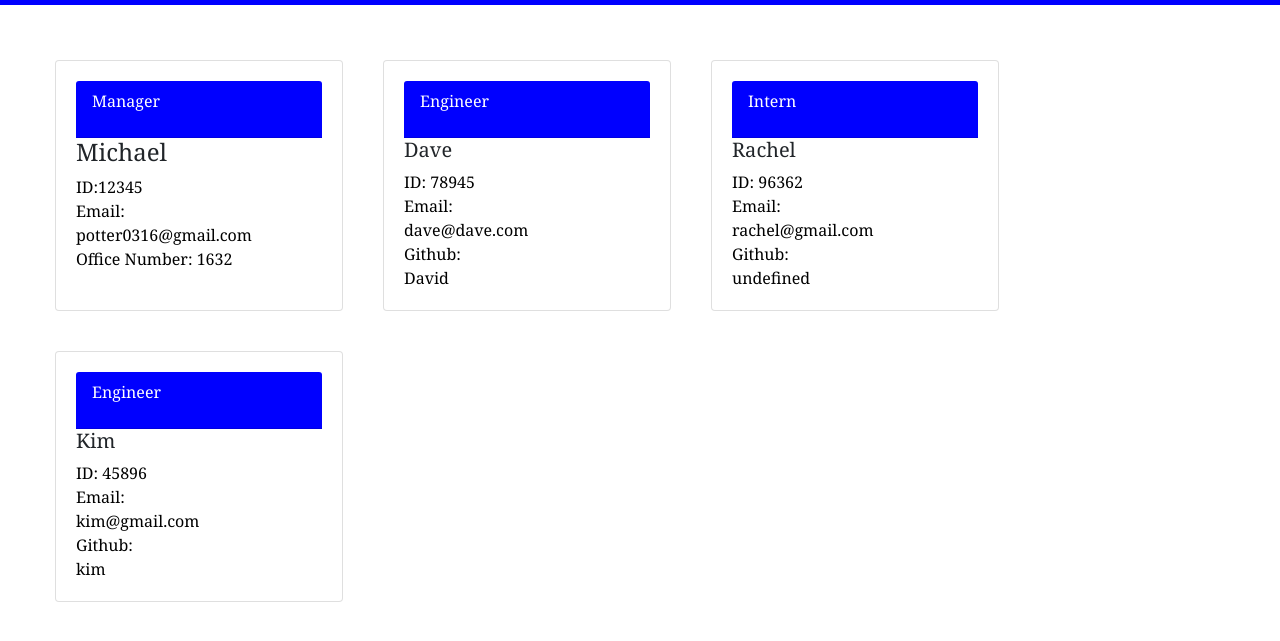
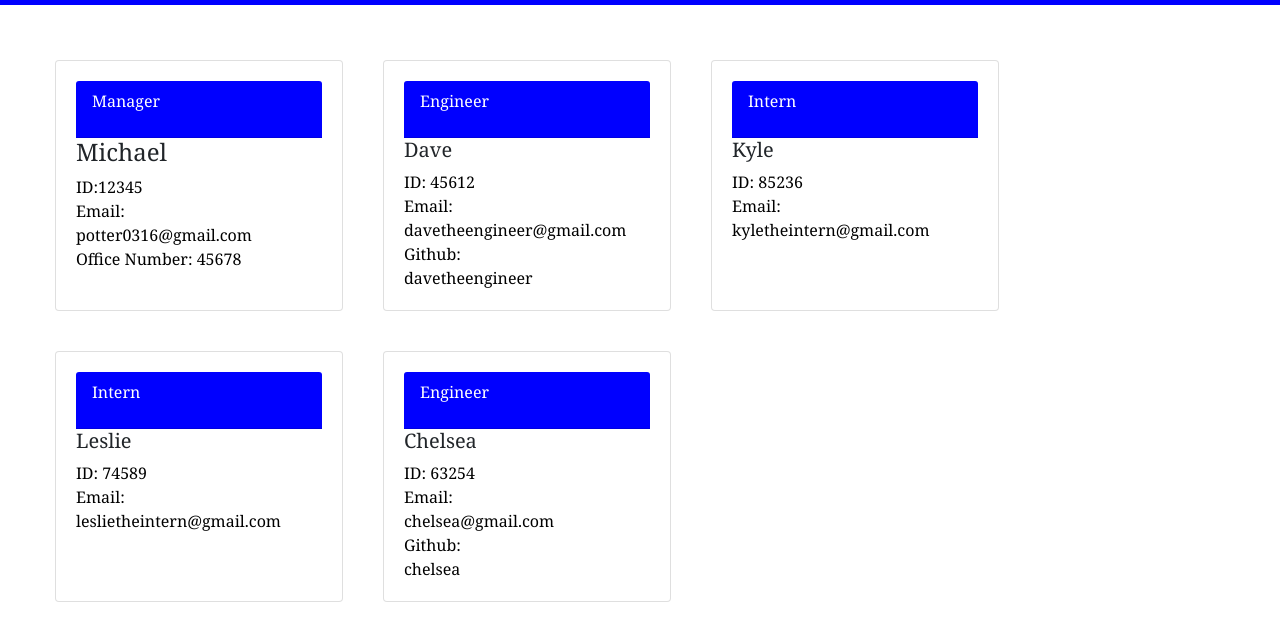
Before and after one commit to potter0316/Team-Profile-Generator, a website: page dist/index.html in a window 1280 px wide. Shown: the part 81-722 px from the top of the page. Drawn offline with nearby package versions, Linux system fonts and the light colour scheme.

Commit message:
final readme

```diff
--- a/dist/index.html
+++ b/dist/index.html
@@ -38,7 +38,7 @@
             <ul class="list-group">
             <li class="list-group">ID:12345</li>
             <li class="list-group">Email:<ahref="mailto:potter0316@gmail.com">potter0316@gmail.com</a></li>
-            <li class="list-group">Office Number: 1632</li>
+            <li class="list-group">Office Number: 45678</li>
             </ul>
         </div>
     </div>
@@ -51,9 +51,9 @@
         <div>
             <h5>Dave</h5>
             <ul class="list-group">
-            <li class="list-group">ID: 78945</li>
-            <li class="list-group">Email:<ahref="mailto:dave@dave.com">dave@dave.com</a></li>
-            <li class="list-group">Github:<ahref="https://github.com/David"</a>David</li>
+            <li class="list-group">ID: 45612</li>
+            <li class="list-group">Email:<ahref="mailto:davetheengineer@gmail.com">davetheengineer@gmail.com</a></li>
+            <li class="list-group">Github:<ahref="https://github.com/davetheengineer"</a>davetheengineer</li>
             </ul>
         </div>
       </div>
@@ -64,11 +64,24 @@
         </div>
 
         <div>
-            <h5>Rachel</h5>
+            <h5>Kyle</h5>
             <ul class="list-group">
-            <li class="list-group">ID: 96362</li>
-            <li class="list-group">Email:<ahref="mailto:rachel@gmail.com">rachel@gmail.com</a?></li>
-            <li class="list-group">Github:<ahref="https://github.com/undefined"</a>undefined</li>
+            <li class="list-group">ID: 85236</li>
+            <li class="list-group">Email:<ahref="mailto:kyletheintern@gmail.com">kyletheintern@gmail.com</a?></li>
+            </ul>
+            </div>
+          </div>
+
+    <div class="card" style="width: 18rem;">
+        <div class="card-header">
+            <p>Intern</p>
+        </div>
+
+        <div>
+            <h5>Leslie</h5>
+            <ul class="list-group">
+            <li class="list-group">ID: 74589</li>
+            <li class="list-group">Email:<ahref="mailto:leslietheintern@gmail.com">leslietheintern@gmail.com</a?></li>
             </ul>
             </div>
           </div>
@@ -79,16 +92,15 @@
         </div>
 
         <div>
-            <h5>Kim</h5>
+            <h5>Chelsea</h5>
             <ul class="list-group">
-            <li class="list-group">ID: 45896</li>
-            <li class="list-group">Email:<ahref="mailto:kim@gmail.com">kim@gmail.com</a></li>
-            <li class="list-group">Github:<ahref="https://github.com/kim"</a>kim</li>
+            <li class="list-group">ID: 63254</li>
+            <li class="list-group">Email:<ahref="mailto:chelsea@gmail.com">chelsea@gmail.com</a></li>
+            <li class="list-group">Github:<ahref="https://github.com/chelsea"</a>chelsea</li>
             </ul>
         </div>
       </div>
 
-      </div>
     </main>
   </body>
 </html>
```
Also changed, not shown: README.md.
